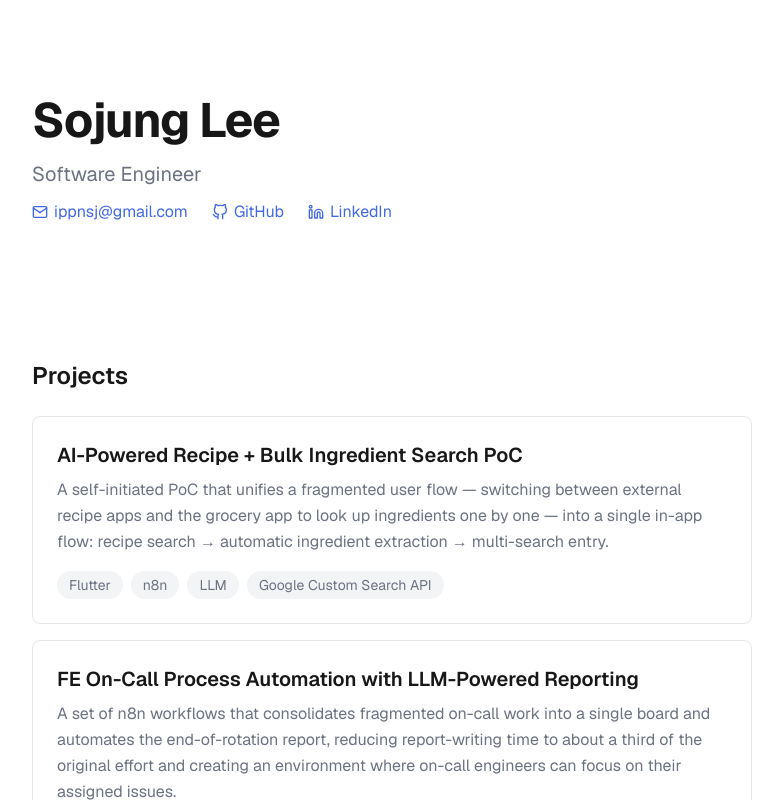
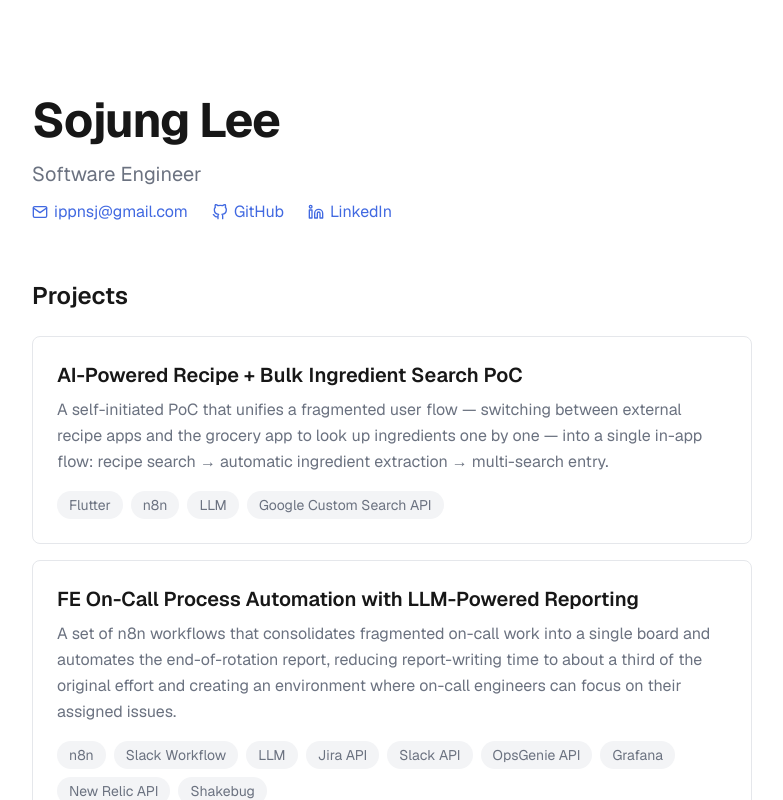
Before and after one commit to ippnsj/portfolio, a Next.js app: page / in a window 1280 px wide. Shown: the top 800 px of the page, without its empty margins (248-1031 px from the left). Built offline with nearby package versions, Linux system fonts and the light colour scheme.

Commit message:
style: reduce spacing between Hero and Projects sections

```diff
--- a/components/Hero.tsx
+++ b/components/Hero.tsx
@@ -2,7 +2,7 @@ import { CONTACT_LINKS } from '@/lib/contact';
 
 export function Hero() {
   return (
-    <section className="py-24">
+    <section className="pt-24 pb-4">
       <h1 className="text-5xl font-bold tracking-tight">Sojung Lee</h1>
       <p className="mt-4 text-xl text-muted">Software Engineer</p>
       <nav className="mt-3 flex gap-6" aria-label="Contact links">
```
